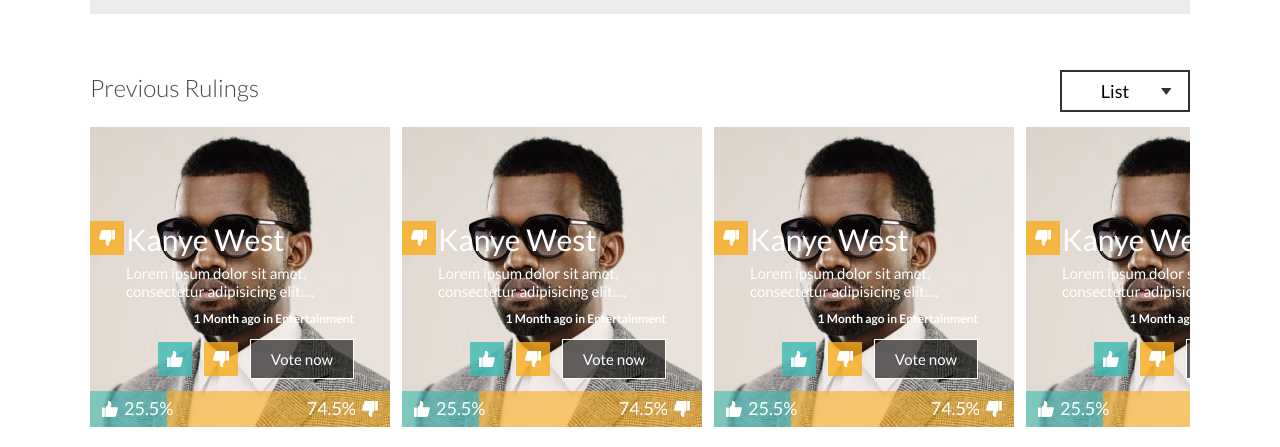
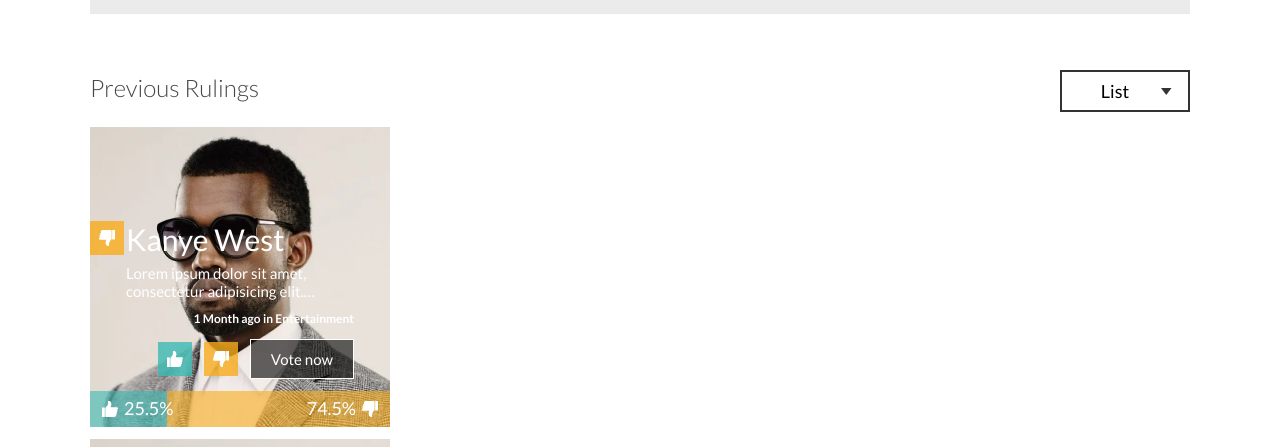
Before and after one commit to SebasRDev/ui-test-zemoga, a React (Vite) app: page / in a window 1280 px wide. Shown: the part 813-1260 px from the top of the page. Built offline with nearby package versions, Linux system fonts and the light colour scheme.

Commit message:
Apply ui changes based on layout selection

```diff
--- a/src/components/votingList/VotingList.jsx
+++ b/src/components/votingList/VotingList.jsx
@@ -1,4 +1,4 @@
-import { useState } from "react";
+import { useState, useEffect } from "react";
 import { Card } from "../../shared/Card";
 import "../../styles/components/votingList/VotingList.css";
 import { Select } from "../../shared/Select";
@@ -79,24 +79,36 @@ const data = [
 ];
 
 export const VotingList = () => {
+  const [layout, setLayout] = useState('list');
+  useEffect(() => {
+    document.querySelector('.voting-list__wrapper').classList.add(`voting-list__wrapper--${layout}`);
+
+    return () => {
+      document.querySelector('.voting-list__wrapper').classList.remove(`voting-list__wrapper--${layout}`);
+    }
+
+  }, [layout])
+
   const layoutOptions = [
     { value: "list", label: "List" },
     { value: "grid", label: "Grid" },
   ];
 
-  const [layout, setLayout] = useState('list');
-
-  // const handleChangeLayout = (e) => {
-  //   setLayout(e.target.value)
-  // }
+  const handleChangeLayout = (value) => {
+    if (value !== layout) {
+      setLayout(value);
+    }
+  }
 
   return (
     <div className="voting-list">
       <div className="voting-list__header">
         <h3 className="voting-list__title">Previous Rulings</h3>
-        <Select selected={layout} options={layoutOptions} />
+        <div className="voting-list__select">
+          <Select selected={layout} options={layoutOptions} onChange={handleChangeLayout}/>
+        </div>
       </div>
-      <div className="voting-list__wrapper">
+      <div className={`voting-list__wrapper `}>
         {data.map((item) => {
           return <Card key={item.name} />;
         })}
--- a/src/styles/components/votingList/VotingList.css
+++ b/src/styles/components/votingList/VotingList.css
@@ -19,3 +19,23 @@
   gap: 12px;
   overflow: auto;
 }
+
+@media (width > 768px){
+  .voting-list__wrapper--list{
+    display: grid;
+    grid-template-columns: repeat(1, 1fr);
+  }
+
+  .voting-list__wrapper--grid{
+    display: grid;
+    grid-template-columns: repeat(2, 1fr);
+    gap: 20px;
+  }
+}
+
+@media (width > 1100px){
+  .voting-list__wrapper--grid{
+    grid-template-columns: repeat(3, 1fr);
+    gap: 27px;
+  }
+}
```
